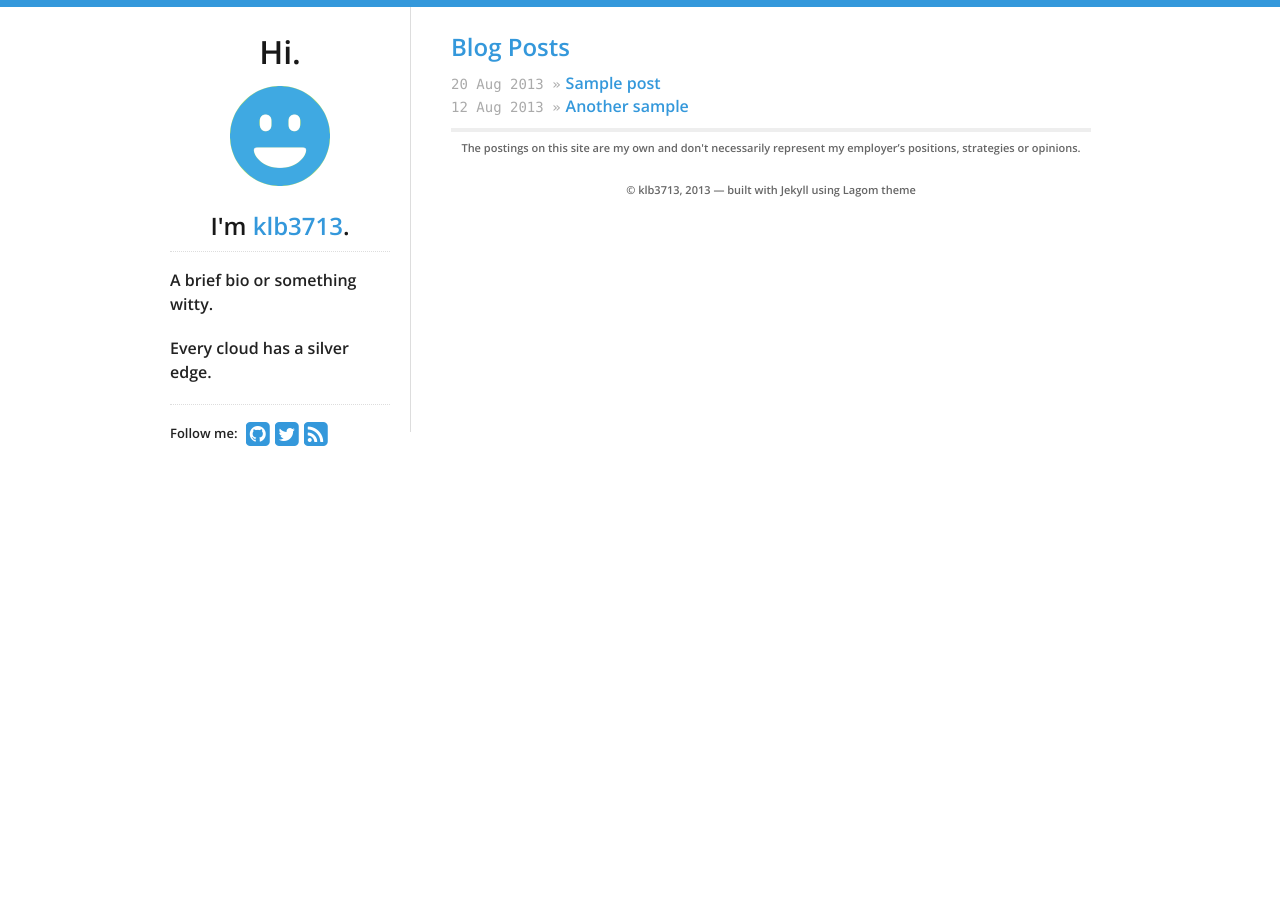
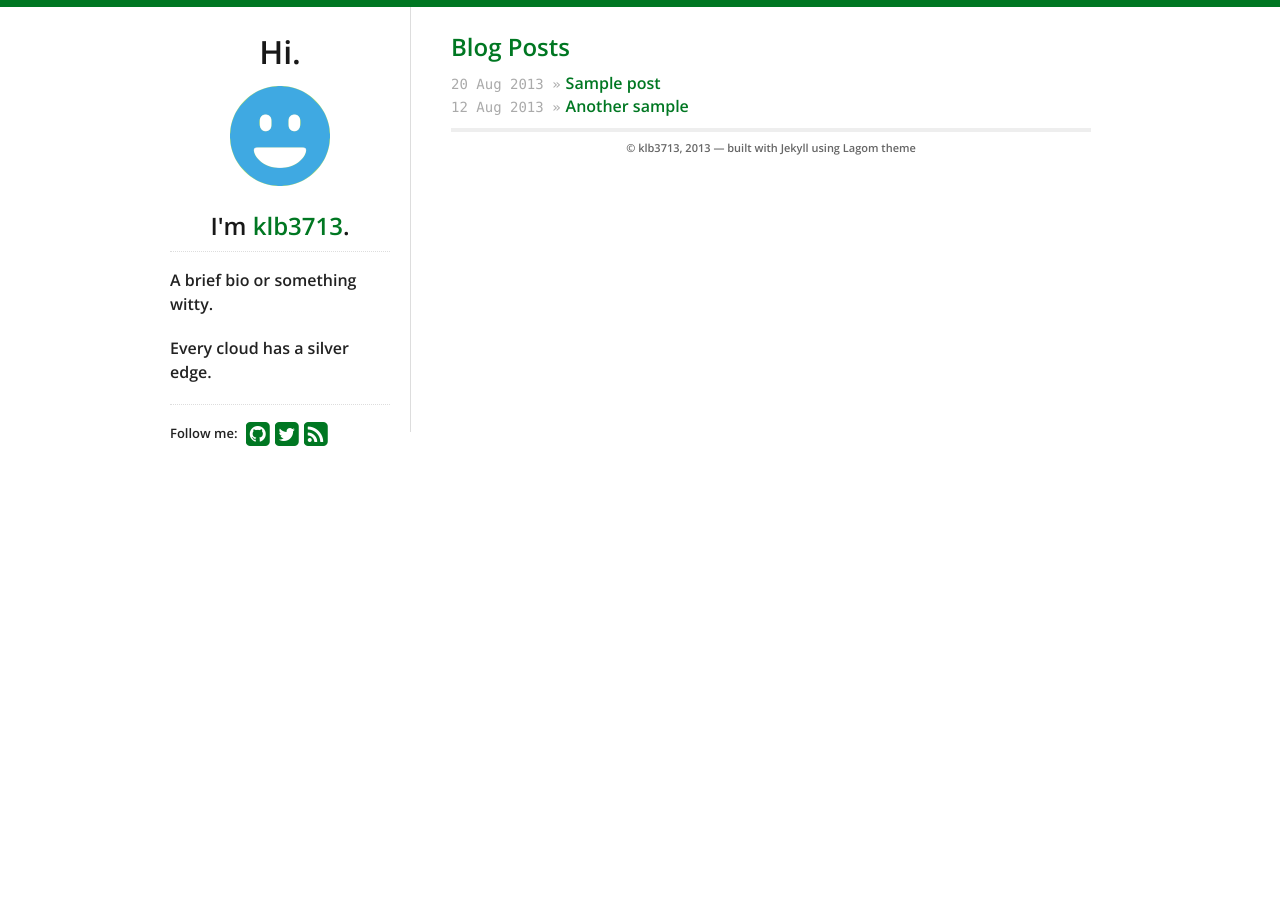
Before and after one commit to klb3713/notebook, a Jekyll site: the page built from notebook/index.html, in a window 1280 px wide. Built offline with Jekyll 4.4.1, drawn with Linux system fonts in a browser that asks for light colours; nearby versions of some CDN libraries.

Commit message:
Update _config.yml

```diff
--- a/notebook/_config.yml
+++ b/notebook/_config.yml
@@ -3,14 +3,14 @@ source:      .
 destination: ../site/note
 
 pygments: true
-url: http://www.klb3713.com/note
+url: http://note.klb3713.com
 lsi: false
 exclude: [LICENSE, CNAME, README.md, .gitignore]
 
 # Theme customization - please change from the defaults!
 theme:
   # Color for top bar, links, etc
-  highlight_color: '#3498db'
+  highlight_color: '#072'
 
   # Profile links on the left sidebar, leave blank to ignore
   social:
@@ -34,4 +34,4 @@ theme:
   google_analytics_key: UA-41454165-3
 
   # Toggle "Postings are my own" disclaimer in footer
-  show_disclaimer: true
+  show_disclaimer: false
```
